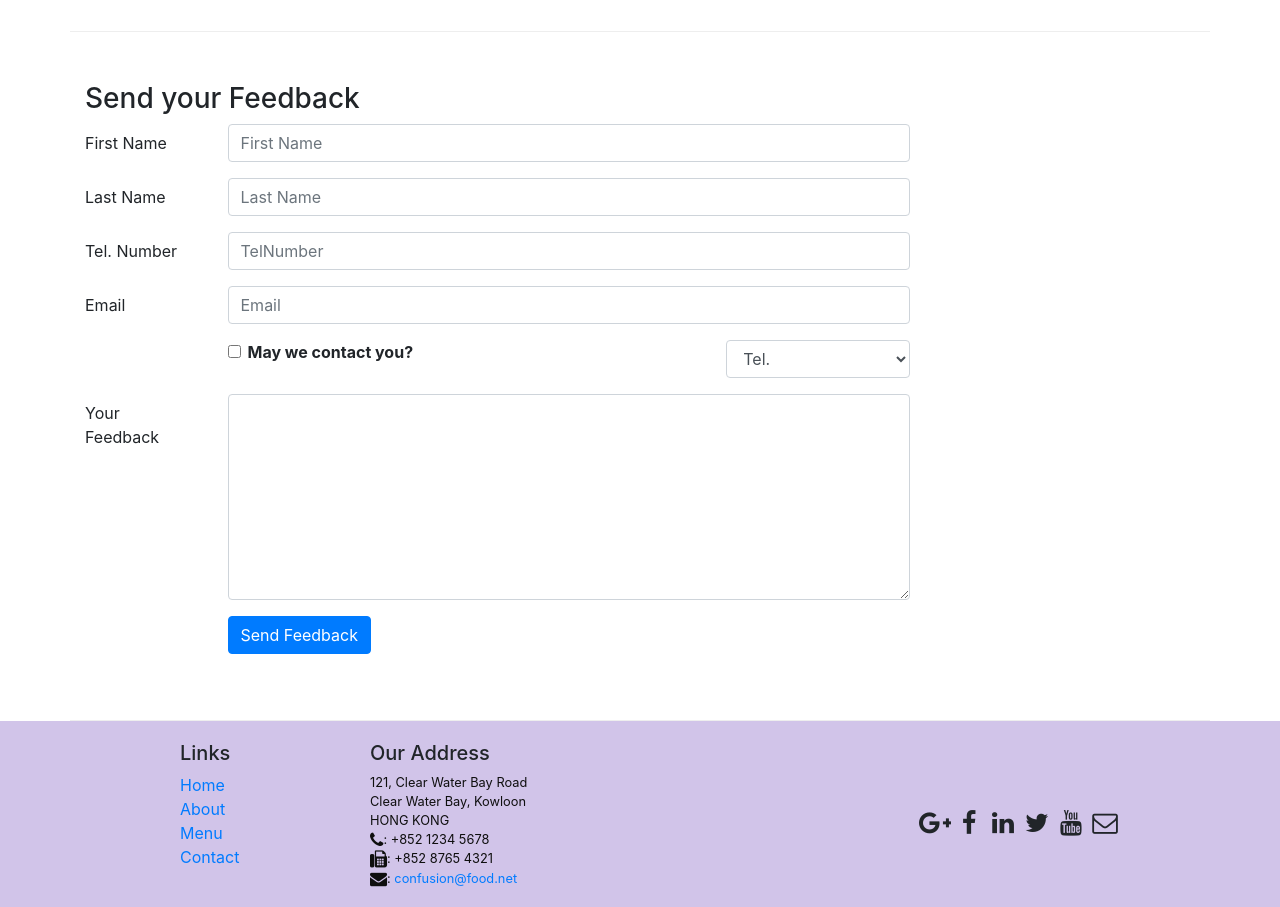
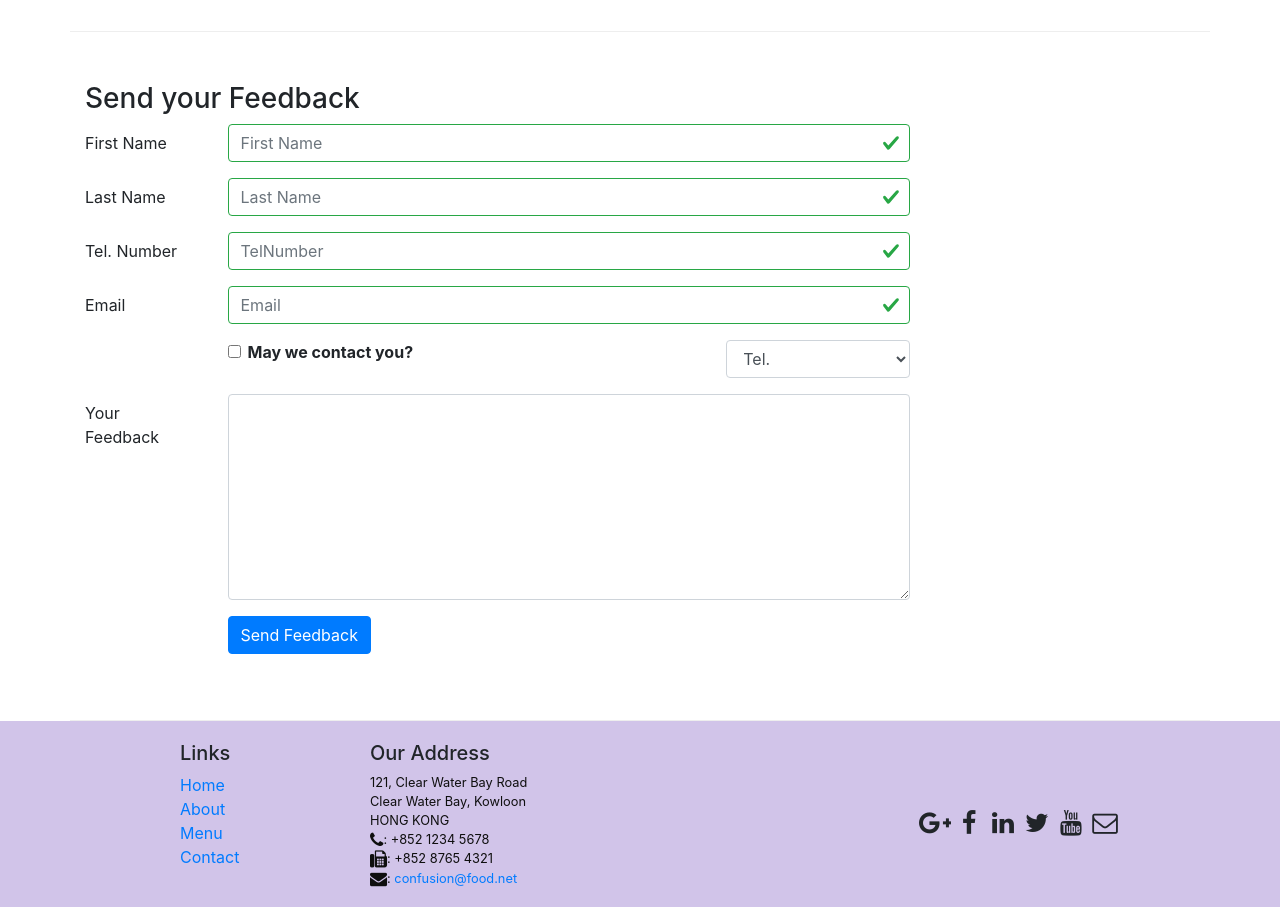
Before and after one commit to kikinewton/eatout-frontend, a React (Create React App) app: page /contactus in a window 1280 px wide. Shown: the part 860-1767 px from the top of the page. Built offline with nearby package versions, Linux system fonts and the light colour scheme.

Commit message:
validators to form added

```diff
--- a/src/components/ContactComponent.js
+++ b/src/components/ContactComponent.js
@@ -8,6 +8,7 @@ import {
   Col,
   Input,
   Button,
+  FormFeedback,
 } from "reactstrap";
 import { Link } from "react-router-dom";
 
@@ -23,10 +24,17 @@ class Contact extends React.Component {
       agree: false,
       contactType: "Tel.",
       message: "",
+      touched: {
+        firstname: false,
+        lastname: false,
+        email: false,
+        telnum: false,
+      },
     };
 
     this.handleInputChange = this.handleInputChange.bind(this);
     this.handleSubmit = this.handleSubmit.bind(this);
+    this.handleBlur = this.handleBlur.bind(this);
   }
 
   handleInputChange(event) {
@@ -39,12 +47,60 @@ class Contact extends React.Component {
     });
   }
 
+  handleBlur = (field) => (event) => {
+    this.setState({
+      touched: { ...this.state.touched, [field]: true }
+    });
+  };
+
+  validate(firstname, lastname, email, telnum) {
+    const errors = {
+      firstname: "",
+      lastname: "",
+      email: "",
+      telnum: "",
+    };
+
+    if (this.state.touched.firstname && firstname.length < 3) {
+      errors.firstname = "First name must be at least 3 characters";
+    } else if (this.state.touched.firstname && firstname.length > 12) {
+      errors.firstname = "First name must be less than 12 characters";
+    }
+
+    if (this.state.touched.lastname && lastname.length < 3) {
+      errors.lastname = "Last name must be at least 3 characters";
+    } else if (this.state.touched.lastname && lastname.length > 12) {
+      errors.lastname = "Last name must be less than 12 characters";
+    }
+
+    if (
+      this.state.touched.email &&
+      email.split("").filter((x) => x === "@").length !== 1
+    ) {
+      errors.email = "Email should contain a @";
+    }
+
+    const reg = /^\d+$/;
+    if (this.state.touched.telnum && !reg.test(telnum)) {
+      errors.telnum = "Tel. number should be only numbers";
+    }
+
+    return errors;
+  }
+
   handleSubmit(event) {
     console.log("Current State is: " + JSON.stringify(this.state));
     alert("Current State is: " + JSON.stringify(this.state));
     event.preventDefault();
   }
   render() {
+    const errors = this.validate(
+      this.state.firstname,
+      this.state.lastname,
+      this.state.email,
+      this.state.telnum
+    );
+    console.log("Errors", errors);
     return (
       <div className="container">
         <div className="row">
@@ -112,18 +168,22 @@ class Contact extends React.Component {
           <div className="col-12 col-md-9">
             <Form onSubmit={this.handleSubmit}>
               <FormGroup row>
-                <Label htmlFor="firstName" md={2}>
+                <Label htmlFor="firstname" md={2}>
                   First Name
                 </Label>
-                <Col>
+                <Col md={10}>
                   <Input
                     type="text"
-                    id="firstName"
-                    name="firstName"
+                    id="firstname"
+                    name="firstname"
                     placeholder="First Name"
-                    value={this.state.firstName}
+                    value={this.state.firstname}
+                    valid={errors.firstname === ""}
+                    invalid={errors.firstname !== ""}
+                    onBlur={this.handleBlur("firstname")}
                     onChange={this.handleInputChange}
                   />
+                  <FormFeedback>{errors.firstname}</FormFeedback>
                 </Col>
               </FormGroup>
 
@@ -134,12 +194,16 @@ class Contact extends React.Component {
                 <Col>
                   <Input
                     type="text"
-                    id="lastName"
-                    name="lastName"
+                    id="lastname"
+                    name="lastname"
                     placeholder="Last Name"
-                    value={this.state.lastName}
+                    value={this.state.lastname}
+                    valid={errors.lastname === ''}
+                    invalid={errors.lastname !== ''}
+                    onBlur={this.handleBlur("lastname")}
                     onChange={this.handleInputChange}
                   />
+                  <FormFeedback>{errors.lastname}</FormFeedback>
                 </Col>
               </FormGroup>
 
@@ -150,12 +214,16 @@ class Contact extends React.Component {
                 <Col>
                   <Input
                     type="text"
-                    id="telNumber"
-                    name="telNumber"
+                    id="telnum"
+                    name="telnum"
                     placeholder="TelNumber"
-                    value={this.state.telNumber}
+                    value={this.state.telnum}
+                    valid={errors.email === ''}
+                    invalid={errors.email !== ''}
+                    onBlur={this.handleBlur("telnum")}
                     onChange={this.handleInputChange}
                   />
+                  <FormFeedback>{errors.telnum}</FormFeedback>
                 </Col>
               </FormGroup>
 
@@ -170,9 +238,13 @@ class Contact extends React.Component {
                     name="email"
                     placeholder="Email"
                     value={this.state.email}
+                    valid={errors.email === ''}
+                    invalid={errors.email !== ''}
+                    onBlur={this.handleBlur("email")}
                     onChange={this.handleInputChange}
                   />
                 </Col>
+                <FormFeedback>{errors.email}</FormFeedback>
               </FormGroup>
 
               <FormGroup row>
```
